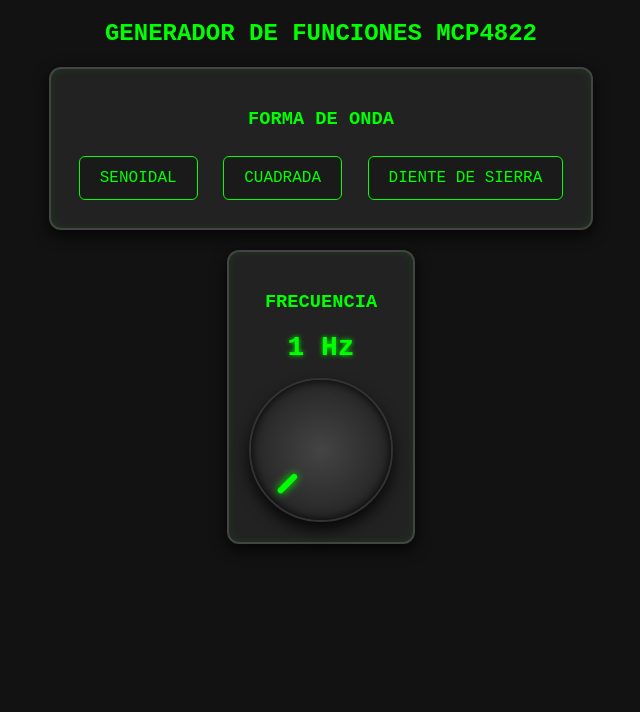
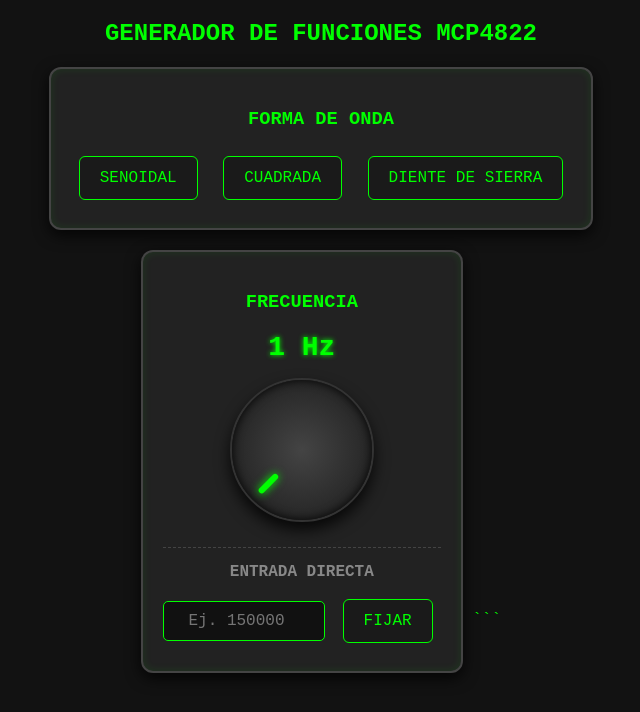
Before and after one commit to meme-avila/generador_de_ondas, a website: page public/index.html in a window 1280 px wide. Shown: the whole page, without its empty margins (319-959 px from the left). Drawn offline with nearby package versions, Linux system fonts and the light colour scheme; no server answers.

Commit message:
feat:actualizacion para trabajar con maquina de estado 1era version. Ademas agregue una texbox para introducir frecuencias

````diff
--- a/public/index.html
+++ b/public/index.html
@@ -106,10 +106,20 @@
         <div class="marcador-frecuencia" id="pantalla-frecuencia">1 Hz</div>
 
         <div class="contenedor-perilla">
-            <div class="perilla" id="miPerilla">
-                <div class="indicador-perilla"></div>
-            </div>
+        <div class="perilla" id="miPerilla">
+            <div class="indicador-perilla"></div>
         </div>
+    </div>
+
+    <div style="margin-top: 25px; border-top: 1px dashed #444; padding-top: 15px;">
+        <h4 style="margin: 0 0 10px 0; color: #888;">ENTRADA DIRECTA</h4>
+        <input type="number" id="input-frecuencia" placeholder="Ej. 150000" min="1"
+               style="padding: 10px; font-size: 16px; width: 140px; border-radius: 5px;
+                      border: 1px solid #00ff00; background-color: #111; color: #00ff00;
+                      font-family: inherit; text-align: center; outline: none;">
+        <button onclick="enviarFrecuenciaExacta()">FIJAR</button>
+    </div>
+</div> ```
     </div>
 
     <script src="/socket.io/socket.io.js"></script>
@@ -197,6 +207,35 @@
                 mandarComando('FREQ:' + frecuenciaActual);
             }
         });
+        // --- NUEVA FUNCI�N PARA LA TEXTBOX ---
+        function enviarFrecuenciaExacta() {
+            const inputFrecuencia = document.getElementById('input-frecuencia');
+            const valorExacto = parseInt(inputFrecuencia.value);
+
+            // Validaci�n de seguridad b�sica
+            if (!isNaN(valorExacto) && valorExacto > 0) {
+                // 1. Actualizamos la variable global
+                frecuenciaActual = valorExacto;
+
+                // 2. Actualizamos el letrero verde visual
+                pantalla.innerText = frecuenciaActual + ' Hz';
+
+                // 3. �Fuego! Disparamos el comando a Node.js
+                mandarComando('FREQ:' + frecuenciaActual);
+
+                // 4. Limpiamos la caja para el siguiente n�mero
+                inputFrecuencia.value = '';
+            } else {
+                alert("�Error de instrumentaci�n! Introduce una frecuencia v�lida mayor a 0 Hz.");
+            }
+        }
+
+        // (Opcional) Poder presionar "Enter" en el teclado para enviar, sin usar el bot�n
+        document.getElementById('input-frecuencia').addEventListener('keypress', function(e) {
+            if (e.key === 'Enter') {
+                enviarFrecuenciaExacta();
+            }
+        });
     </script>
 </body>
 </html>
--- a/server.js
+++ b/server.js
@@ -36,9 +36,10 @@ io.on('connection', (clienteWeb) => {
     clienteWeb.on('comando_generador', (instruccion) => {
         console.log('Orden desde el telefono:', instruccion);
 
-        // Si la Pico W esta conectada, le rebotamos el mensaje inmediatamente
+               // Si la Pico W esta conectada, le rebotamos el mensaje inmediatamente
         if (picoSocket) {
-            picoSocket.write(instruccion);
+            // Convertimos a String por seguridad y le pegamos el salto de l�nea
+            picoSocket.write(String(instruccion) + '\n');
         } else {
             console.log('Aviso: La orden no se envi�, Pico W no conectada');
         }
````
